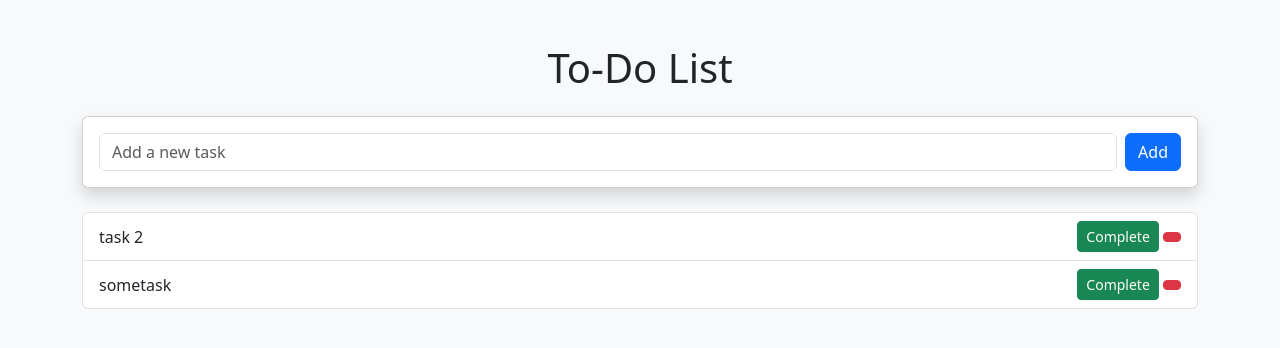
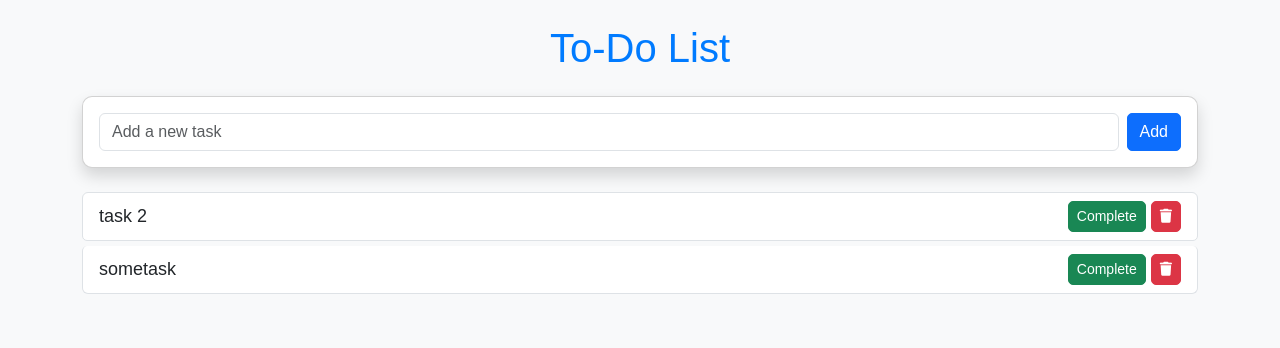
Before and after one commit to stha2022sushant/todoApp, a Django app: page / in a window 1280 px wide. Shown: the top 348 px of the page. Run offline with Django 3.2, Linux system fonts and the light colour scheme; data comes from the database, SQL or seed files in the repository.

Commit message:
html and css are seperated and delete icon was recovered

```diff
--- a/todoApp/todo_app/static/css/styles.css
+++ b/todoApp/todo_app/static/css/styles.css
@@ -1,18 +1,27 @@
 body {
     background-color: #f8f9fa;
-    padding: 20px;
+    font-family: Arial, sans-serif;
 }
 
-.task.completed span {
+h1 {
+    color: #007bff;
+}
+
+.completed {
     text-decoration: line-through;
     color: gray;
 }
 
-.list-group-item {
-    transition: transform 0.2s ease-in-out;
+.card {
+    border-radius: 10px;
 }
 
-.list-group-item:hover {
-    transform: scale(1.02);
-    background-color: #f1f1f1;
+.btn {
+    border-radius: 5px;
 }
+
+.list-group-item {
+    font-size: 18px;
+    border-radius: 5px;
+    margin-bottom: 5px;
+}
--- a/todoApp/todo_app/templates/todo_app/home.html
+++ b/todoApp/todo_app/templates/todo_app/home.html
@@ -1,12 +1,14 @@
 <!DOCTYPE html>
 <html lang="en">
 <head>
-    {% load static %} <!-- Add this line -->
+    {% load static %}
     <meta charset="UTF-8">
     <meta name="viewport" content="width=device-width, initial-scale=1.0">
     <title>To-Do App</title>
     <!-- Bootstrap CSS -->
     <link href="https://cdn.jsdelivr.net/npm/bootstrap@5.3.0/dist/css/bootstrap.min.css" rel="stylesheet">
+    <!-- Font Awesome CSS -->
+    <link href="https://cdnjs.cloudflare.com/ajax/libs/font-awesome/6.5.1/css/all.min.css" rel="stylesheet">
     <!-- Custom CSS -->
     <link rel="stylesheet" type="text/css" href="{% static 'css/styles.css' %}">
 </head>
@@ -30,12 +32,14 @@
                 <li class="list-group-item d-flex justify-content-between align-items-center {% if task.completed %}completed{% endif %}">
                     <span>{{ task.title }}</span>
                     <div>
+                        <!-- Complete/Undo Button -->
                         <form action="/complete/{{ task.id }}/" method="POST" class="d-inline">
                             {% csrf_token %}
                             <button type="submit" class="btn btn-sm {% if task.completed %}btn-secondary{% else %}btn-success{% endif %}">
                                 {% if task.completed %}Undo{% else %}Complete{% endif %}
                             </button>
                         </form>
+                        <!-- Delete Button -->
                         <form action="/delete/{{ task.id }}/" method="POST" class="d-inline">
                             {% csrf_token %}
                             <button type="submit" class="btn btn-sm btn-danger">
```
